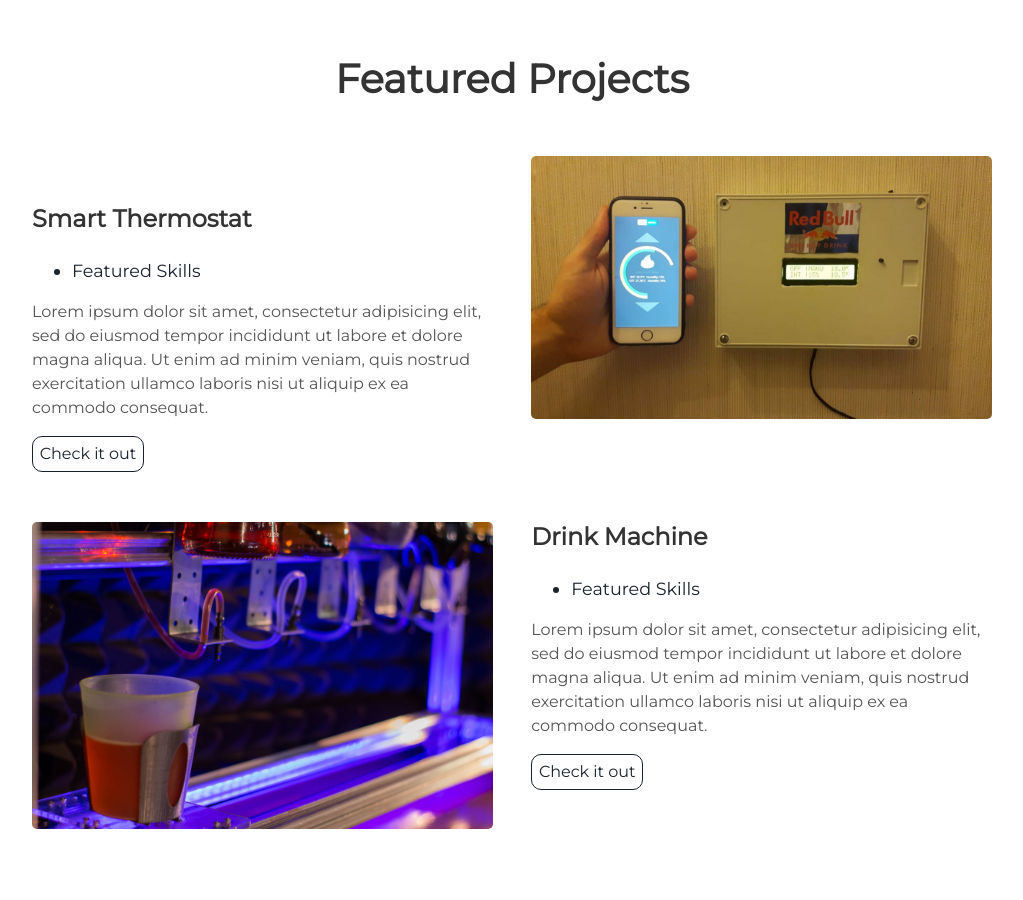
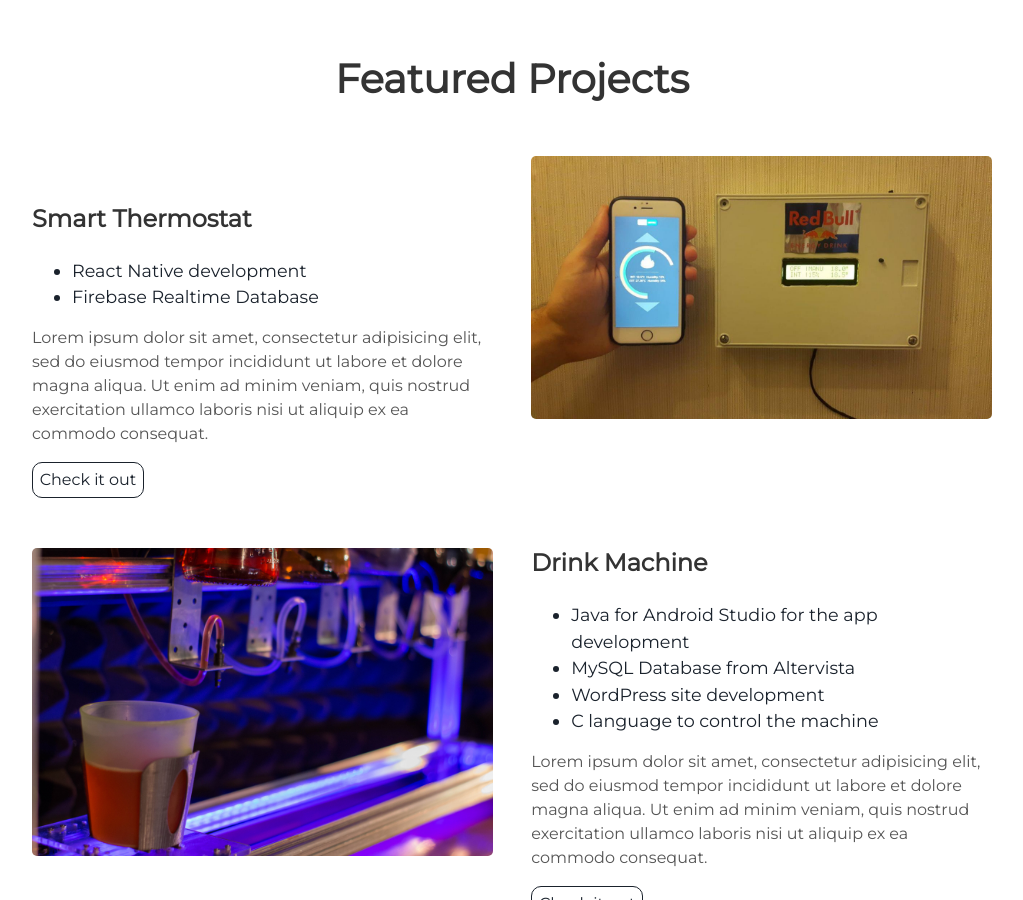
Before and after one commit to ClarkStoro/clarkstoro.github.io, a Jekyll site: the page built from index.html, in a window 1280 px wide and 900 px high, scrolled down 1567 px. Shown: the whole window, without its empty margins (128-1151 px from the left). Built offline with Jekyll 4.4.1, drawn with Linux system fonts in a browser that asks for light colours.

Commit message:
Update projects.html

```diff
--- a/_includes/projects.html
+++ b/_includes/projects.html
@@ -8,7 +8,8 @@
   <div class="contents">
     <h3> Smart Thermostat </h3>
     <ul>
-      <li> Featured Skills</li>
+      <li> React Native development</li>
+      <li> Firebase Realtime Database </li>
     </ul>
     <p>Lorem ipsum dolor sit amet, consectetur adipisicing elit, sed do eiusmod tempor incididunt ut labore et dolore magna aliqua. Ut enim ad minim veniam, quis nostrud exercitation ullamco laboris nisi ut aliquip ex ea commodo consequat.</p>
     <a class="project-link" href="https://github.com/ClarkStoro/Smart-Thermostat">Check it out</a>
@@ -21,7 +22,10 @@
   <div class="contents-right">
     <h3> Drink Machine </h3>
     <ul>
-      <li> Featured Skills</li>
+      <li> Java for Android Studio for the app development</li>
+      <li> MySQL Database from Altervista</li>
+      <li> WordPress site development</li>
+      <li> C language to control the machine</li>
     </ul>
     <p>Lorem ipsum dolor sit amet, consectetur adipisicing elit, sed do eiusmod tempor incididunt ut labore et dolore magna aliqua. Ut enim ad minim veniam, quis nostrud exercitation ullamco laboris nisi ut aliquip ex ea commodo consequat.</p>
     <a class="project-link" href="http://drinkmachine.altervista.org">Check it out</a>
```
